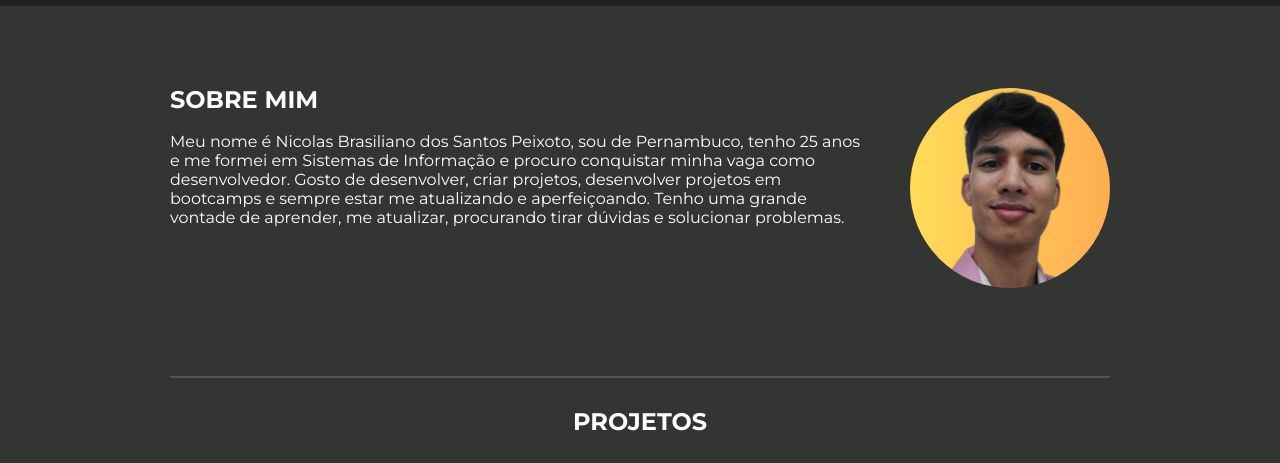
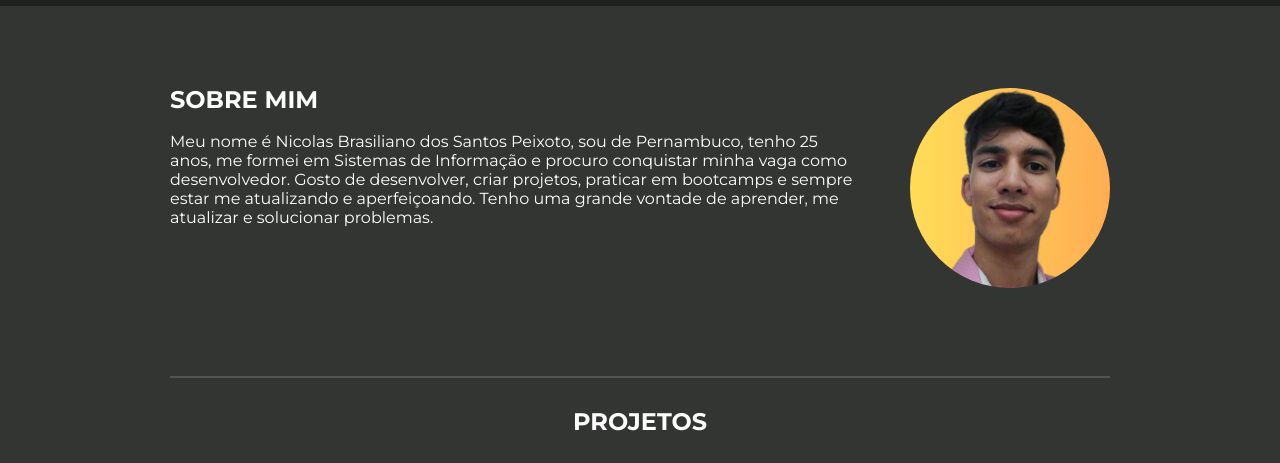
Before and after one commit to nicolassaxt/Site-Portifolio, a plain HTML site: page index.html in a window 1280 px wide. Shown: the part 112-575 px from the top of the page. Drawn offline with Linux system fonts and the light colour scheme.

Commit message:
Atualizando Sobre
atualizando texto de apresentação.

```diff
--- a/index.html
+++ b/index.html
@@ -38,9 +38,9 @@
             <div class="sobre__conteudo">
                 <h1 class="sobre__titulo">Sobre mim</h1>
                 <p class="sobre__texto">
-                    Meu nome é Nicolas Brasiliano dos Santos Peixoto, sou de Pernambuco, tenho 25 anos e me formei em Sistemas de Informação e procuro conquistar minha vaga como desenvolvedor.
-                    Gosto de desenvolver, criar projetos, desenvolver projetos em bootcamps e sempre estar me atualizando e aperfeiçoando.
-                    Tenho uma grande vontade de aprender, me atualizar, procurando tirar dúvidas e solucionar problemas.
+                    Meu nome é Nicolas Brasiliano dos Santos Peixoto, sou de Pernambuco, tenho 25 anos, me formei em Sistemas de Informação e procuro conquistar minha vaga como desenvolvedor.
+                    Gosto de desenvolver, criar projetos, praticar em bootcamps e sempre estar me atualizando e aperfeiçoando.
+                    Tenho uma grande vontade de aprender, me atualizar e solucionar problemas.
                 </p>
             </div>
             <div class="sobre__img">
```
